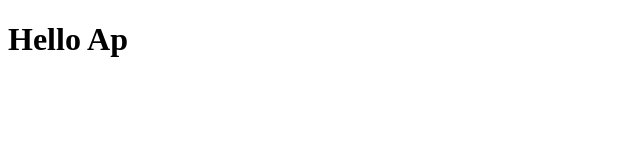
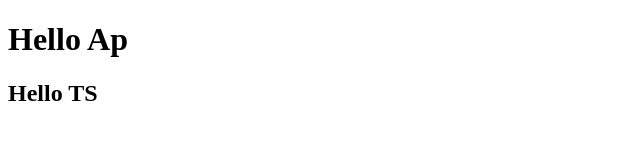
Before and after one commit to manikyamreddy735/Git_merge_practice, a plain HTML site: page index.html in a window 1280 px wide. Shown: the whole page, without its empty margins (0-640 px from the left). Drawn offline with Linux system fonts and the light colour scheme.

Commit message:
Added the line to Reetu

```diff
--- a/index.html
+++ b/index.html
@@ -7,5 +7,6 @@
 </head>
 <body>
     <h1>Hello Ap </h1>
+    <h2>Hello TS</h2>
 </body>
 </html>
```
